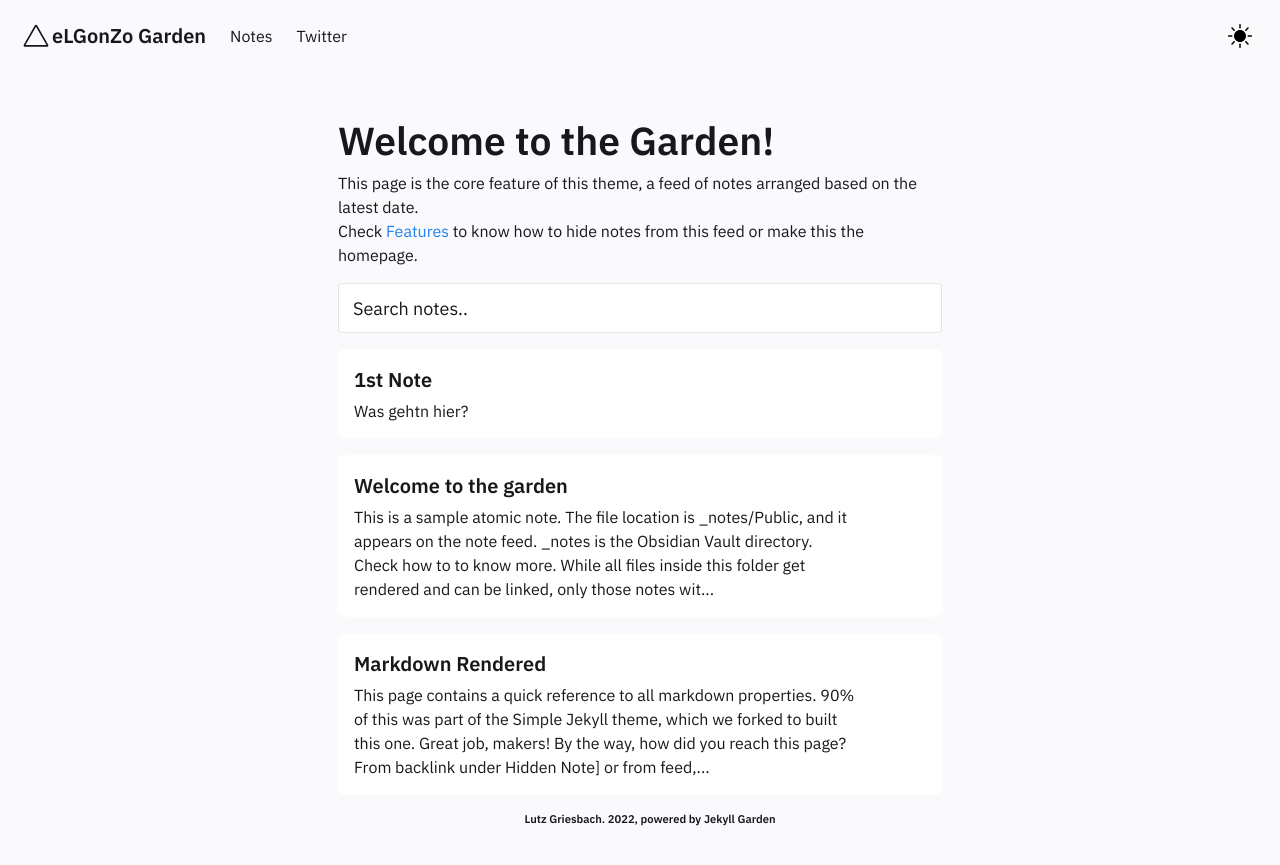
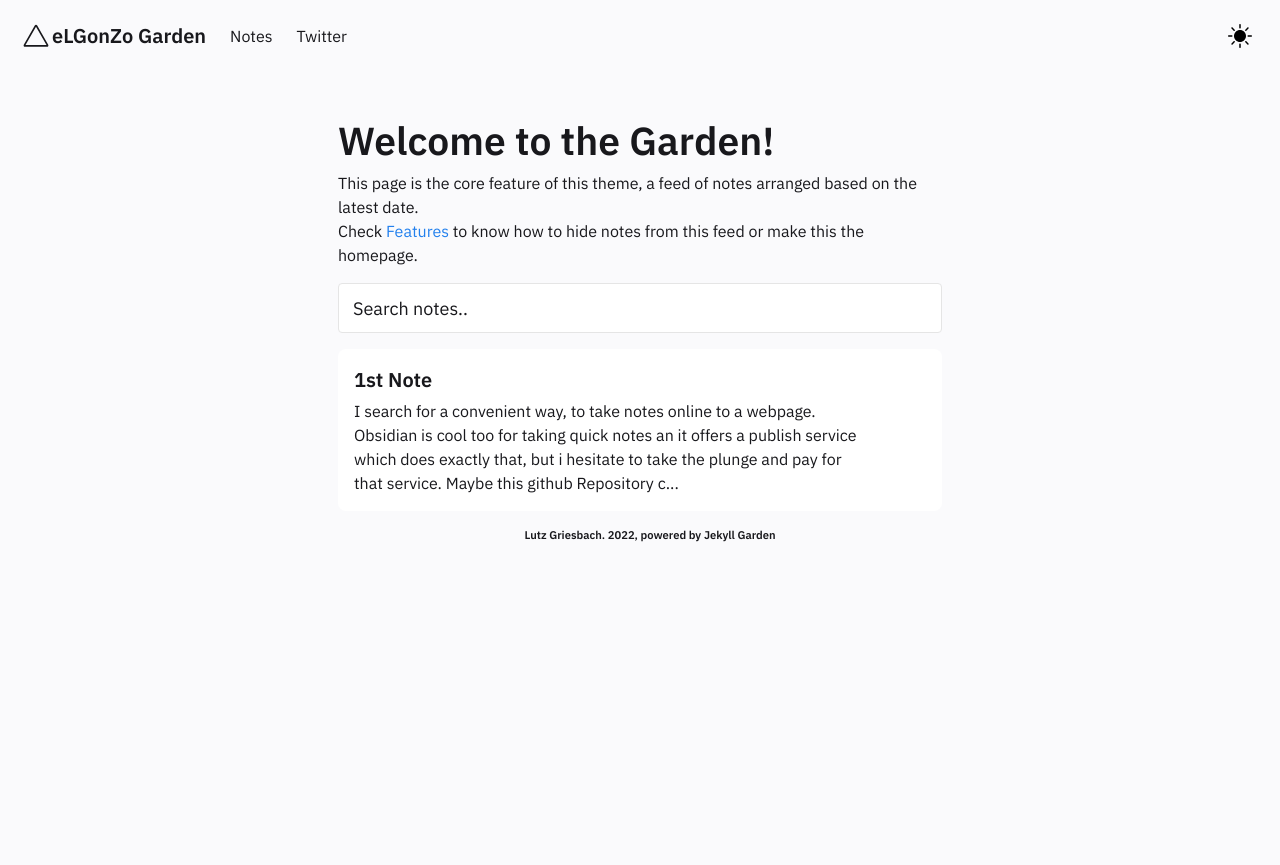
Before and after one commit to elgonzode/elgonzode.github.io-old, a Jekyll site: the page built from pages/notes.md, in a window 1280 px wide. Shown: the top 865 px of the page. Built offline with Jekyll 4.4.1, drawn with Linux system fonts in a browser that asks for light colours.

Commit message:
Initial note

```diff
--- a/_notes/Public/1st Note.md
+++ b/_notes/Public/1st Note.md
@@ -5,4 +5,6 @@ date : 21-02-2022
 ---
 
 
-Was gehtn hier?
+I search for a convenient way, to take notes online to a webpage. [Obsidian](https://obsidian.md) is cool too for taking quick notes an it offers a [publish service](https://obsidian.md/publish) which does exactly that, but i hesitate to take the plunge and pay for that service.
+
+Maybe this [github Repository](https://github.com/Jekyll-Garden/jekyll-garden.github.io) can help me test out things and it might get easier. I think no pictures or media files, but for now, i can live with that.
--- a/_notes/Public/Markdown Rendered.md
+++ b/_notes/Public/Markdown Rendered.md
@@ -1,6 +1,6 @@
 ---
 title : Markdown Rendered
-notetype : feed
+notetype : unfeed
 date : 01-02-2021
 ---
 
--- a/_notes/Public/Welcome to the garden.md
+++ b/_notes/Public/Welcome to the garden.md
@@ -1,6 +1,6 @@
 ---
 title : Welcome to the garden
-notetype : feed
+notetype : unfeed
 date : 15-04-2021
 ---
 
```
